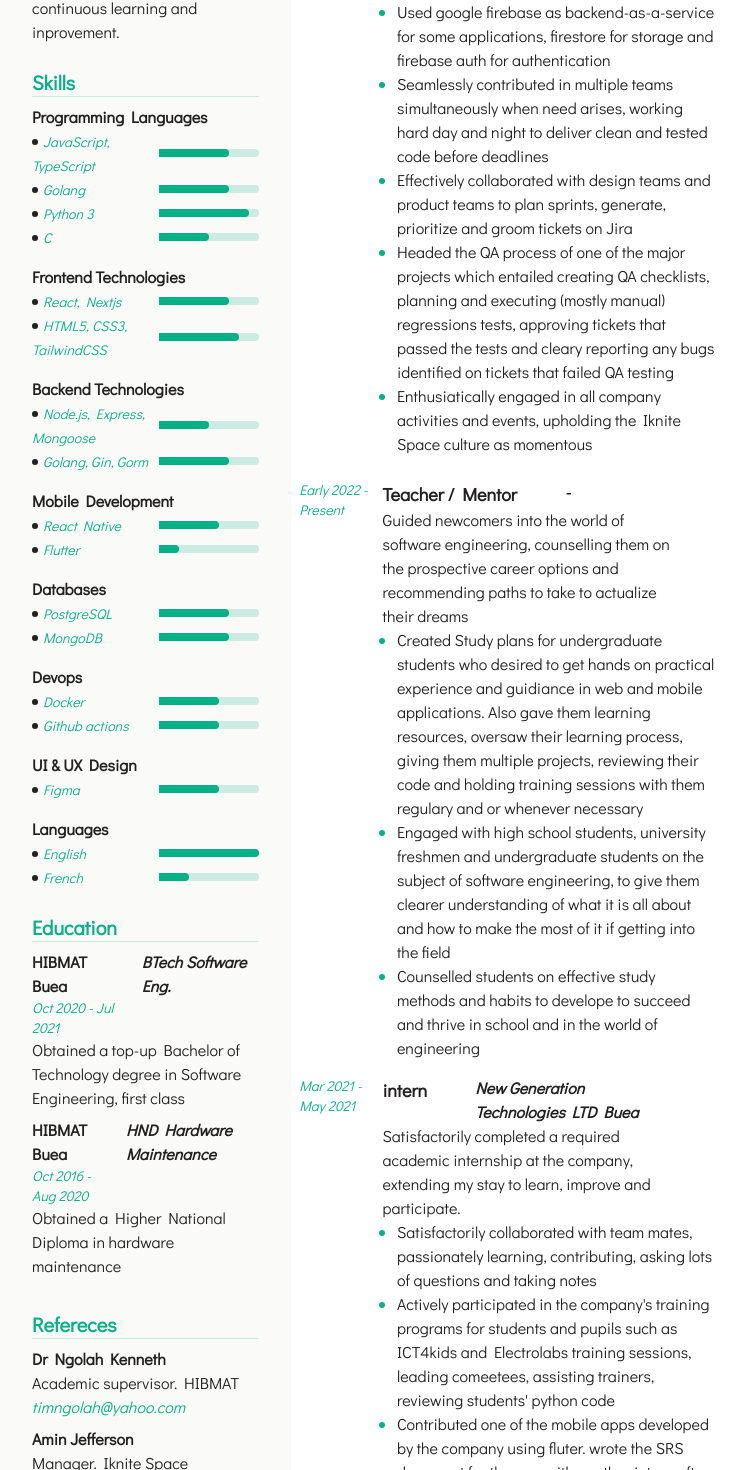
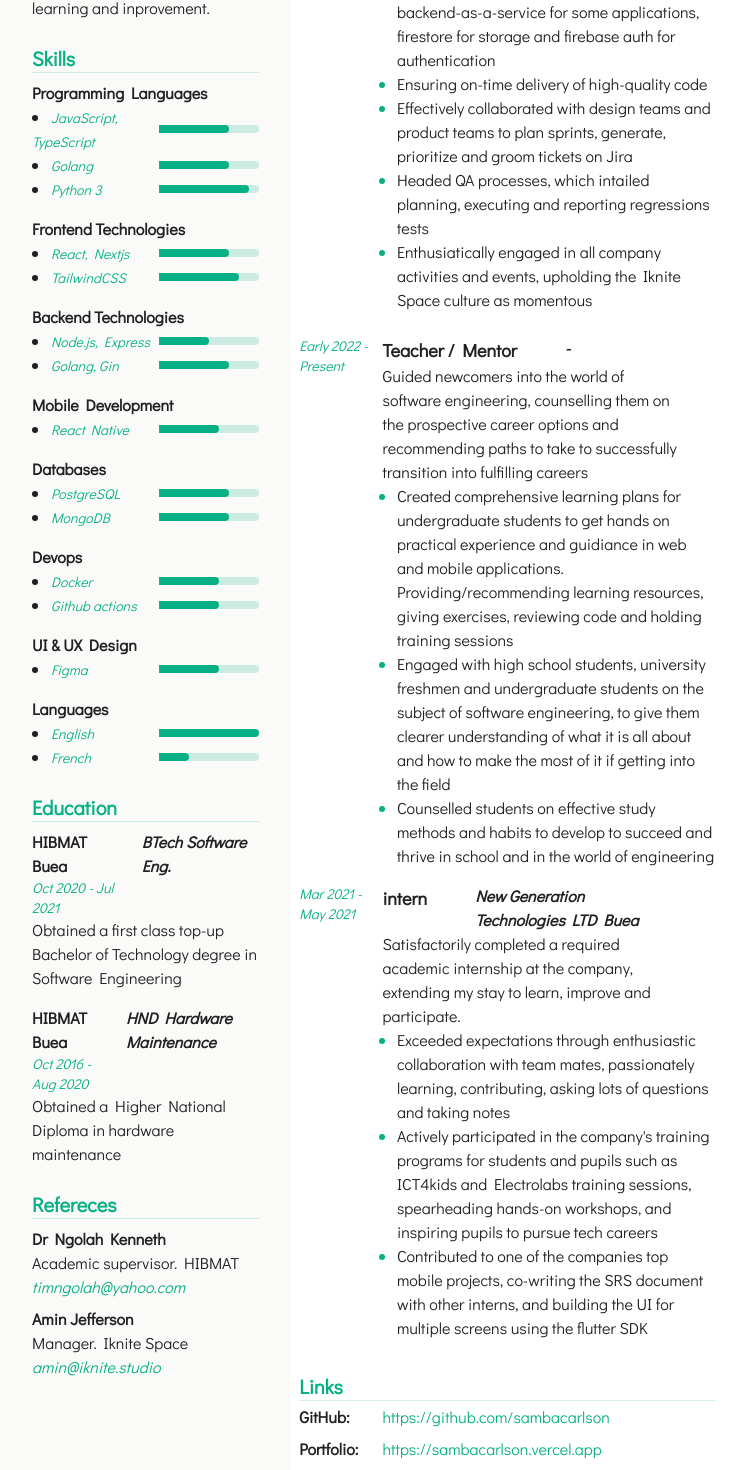
Before and after one commit to sambacarlson/sambacarlson, a Next.js app: page /resume in a window 1280 px wide. Shown: the part 538-2008 px from the top of the page, without its empty margins (266-1011 px from the left). Built offline with nearby package versions, Linux system fonts and the light colour scheme.

Commit message:
modified resume data, added Links section

```diff
--- a/src/data/index.ts
+++ b/src/data/index.ts
@@ -1,5 +1,5 @@
 import { myCoverLetter } from "./coverLetter/coverLetter";
-import { myProfileText, myEducation, myExperience, myReference, mySkills } from "./resume/resume";
+import { myProfileText, myEducation, myExperience, myReference, mySkills, myLinks } from "./resume/resume";
 
 export {
   myProfileText,
@@ -8,4 +8,5 @@ export {
   myReference,
   mySkills,
   myCoverLetter,
+  myLinks,
 }
--- a/src/data/resume/resume.ts
+++ b/src/data/resume/resume.ts
@@ -1,6 +1,6 @@
-import { EducationType, ExperienceType, ReferenceType, SkillType } from "@/types"
+import { EducationType, ExperienceType, LinksType, ReferenceType, SkillType } from "@/types"
 
-export const myProfileText = "Purposeful Associate software engineer with a passion for building rubust and efficient applications. Having a firm understanding of fundamental software engineering principles and programming languages such as Python, TypeScript and Go. Having a commended team spirit and commitment to continuous learning and inprovement."
+export const myProfileText = "Purposeful software developer with a passion for building rubust and efficient applications. Having a firm understanding of fundamental software engineering principles and programming languages such as Python, TypeScript and Go. Having a commended team spirit and commitment to continuous learning and inprovement."
 
 export const myExperience: ExperienceType[] = [
   {
@@ -8,13 +8,13 @@ export const myExperience: ExperienceType[] = [
     title: "Developer",
     company: "Iknite Space Buea",
     activities: {
-      overview: "Actively contributed, playing major roles to the completion of some of the company's major projects, by constantly writing clean and resusable code in Go, React & Nextjs, Node & Express and  React Native.",
+      overview: "Actively contributed, playing major roles to the completion of some of the company's major projects, by constantly writing clean and resusable code in Go, React & Nextjs, Node & Express and  React Native",
       highlights: [
-        "Built JSON APIs in Golang with Gin, and Node.Js with Express, Built Mobile UIs with React native and web frontend with React and NextJs with Typescript.",
-        "Used google firebase as backend-as-a-service for some applications, firestore for storage and firebase auth for authentication",
-        "Seamlessly contributed in multiple teams simultaneously when need arises, working hard day and night to deliver clean and tested code before deadlines",
+        "Led the development of JSON APIs, web and mobile UIs with Golang, Node.Js, React.Js and React Native",
+        "Utilized the power of google firebase as backend-as-a-service for some applications, firestore for storage and firebase auth for authentication",
+        "Ensuring on-time delivery of high-quality code",
         "Effectively collaborated with design teams and product teams to plan sprints, generate, prioritize and groom tickets on Jira",
-        "Headed the QA process of one of the major projects which entailed creating QA checklists, planning and executing (mostly manual) regressions tests, approving tickets that passed the tests and cleary reporting any bugs identified on tickets that failed QA testing",
+        "Headed QA processes, which intailed planning, executing and reporting regressions tests",
         "Enthusiatically engaged in all company activities and events, upholding the Iknite Space culture as momentous"
       ]
     }
@@ -37,11 +37,11 @@ export const myExperience: ExperienceType[] = [
     title: "Teacher / Mentor",
     company: "-",
     activities: {
-      overview: "Guided newcomers into the world of software engineering, counselling them on the prospective career options and recommending paths to take to actualize their dreams",
+      overview: "Guided newcomers into the world of software engineering, counselling them on the prospective career options and recommending paths to take to successfully transition into fulfilling careers",
       highlights: [
-        "Created Study plans for undergraduate students who desired to get hands on practical experience and guidiance in web and mobile applications. Also gave them learning resources, oversaw their learning process, giving them multiple projects, reviewing their code and holding training sessions with them regulary and or whenever necessary",
+        "Created comprehensive learning plans for undergraduate students to get hands on practical experience and guidiance in web and mobile applications. Providing/recommending learning resources, giving exercises, reviewing code and holding training sessions",
         "Engaged with high school students, university freshmen and undergraduate students on the subject of software engineering, to give them clearer understanding of what it is all about and how to make the most of it if getting into the field",
-        "Counselled students on effective study methods and habits to develope to succeed and thrive in school and in the world of engineering",
+        "Counselled students on effective study methods and habits to develop to succeed and thrive in school and in the world of engineering",
       ]
     }
   },
@@ -51,11 +51,11 @@ export const myExperience: ExperienceType[] = [
     title: "intern",
     company: "New Generation Technologies LTD Buea",
     activities: {
-      overview: "Satisfactorily completed a  required academic internship at the company, extending  my stay to learn, improve and participate.",
+      overview: "Satisfactorily completed a required academic internship at the company, extending  my stay to learn, improve and participate.",
       highlights: [
-        "Satisfactorily collaborated with team mates, passionately learning, contributing, asking lots of questions and taking notes",
-        "Actively participated in the company's training programs for students and pupils such as ICT4kids and Electrolabs training sessions, leading comeetees, assisting trainers, reviewing students' python code",
-        "Contributed one of the mobile apps developed by the company using fluter. wrote the SRS document for the app with another intern after detailed breifing by the project lead. Also built some pages using the flutter SDK",
+        "Exceeded expectations through enthusiastic collaboration with team mates, passionately learning, contributing, asking lots of questions and taking notes",
+        "Actively participated in the company's training programs for students and pupils such as ICT4kids and Electrolabs training sessions, spearheading hands-on workshops, and inspiring pupils to pursue tech careers",
+        "Contributed to one of the companies top mobile projects, co-writing the SRS document with other interns, and building the UI for multiple screens using the flutter SDK",
       ]
     }
   },
@@ -75,7 +75,7 @@ export const myEducation: EducationType[] = [
     date: "Oct 2020 - Jul 2021",
     school: "HIBMAT Buea",
     degree: "BTech Software Eng.",
-    details: "Obtained a top-up Bachelor of Technology degree in Software Engineering, first class"
+    details: "Obtained a first class top-up Bachelor of Technology degree in Software Engineering"
   },
   {
     date: "Oct 2016 - Aug 2020",
@@ -115,10 +115,10 @@ export const mySkills: SkillType[] = [
         title: "Python 3",
         score: 9
       },
-      {
-        title: "C",
-        score: 5
-      },
+      // {
+      //   title: "C",
+      //   score: 5
+      // },
     ]
   },
   {
@@ -129,7 +129,7 @@ export const mySkills: SkillType[] = [
         score: 7
       },
       {
-        title: "HTML5, CSS3, TailwindCSS",
+        title: "TailwindCSS",
         score: 8,
       }
     ]
@@ -138,11 +138,11 @@ export const mySkills: SkillType[] = [
     class: "Backend Technologies",
     skills: [
       {
-        title: "Node.js, Express, Mongoose",
+        title: "Node.js, Express",
         score: 5
       },
       {
-        title: "Golang, Gin, Gorm",
+        title: "Golang, Gin",
         score: 7
       }
     ]
@@ -154,10 +154,10 @@ export const mySkills: SkillType[] = [
         title: "React Native",
         score: 6
       },
-      {
-        title: "Flutter",
-        score: 2
-      }
+      // {
+      //   title: "Flutter",
+      //   score: 2
+      // }
     ]
   },
   {
@@ -224,3 +224,15 @@ export const mySkills: SkillType[] = [
     ]
   }
 ]
+
+
+export const myLinks: LinksType[] = [
+  {
+    title: "GitHub",
+    ref: "https://github.com/sambacarlson"
+  },
+  {
+    title: "Portfolio",
+    ref: "https://sambacarlson.vercel.app"
+  }
+]
--- a/src/pages/resume/index.tsx
+++ b/src/pages/resume/index.tsx
@@ -3,8 +3,9 @@ import { SiLinkedin } from 'react-icons/si'
 import { PiPhoneCallFill } from 'react-icons/pi'
 import { MdLocationOn } from 'react-icons/md'
 import Image from 'next/image'
-import { myProfileText, mySkills, myEducation, myReference, myExperience } from '@/data'
-import { EducationType, ReferenceType, ExperienceType, SkillType } from '@/types'
+import Link from 'next/link'
+import { myProfileText, mySkills, myEducation, myReference, myExperience, myLinks } from '@/data'
+import { EducationType, ReferenceType, ExperienceType, SkillType, LinksType } from '@/types'
 
 export default function Resume() {
   const downloadPDF = () => {
@@ -49,7 +50,7 @@ export default function Resume() {
           </div>
           <div className="flex flex-col">
             <h3 className="font-bold text-xl text-secondary mt-8 md:mt-4 border-b border-secondaryLight">Education</h3>
-            <div className="flex flex-col my-2">
+            <div className="flex flex-col">
               {
                 myEducation.map((ed: EducationType) => (
                   <Education key={ed.school + ed.degree} edu={{ date: ed.date, school: ed.school, degree: ed.degree, details: ed.details }} />
@@ -67,8 +68,19 @@ export default function Resume() {
               }
             </div>
           </div>
+          <div className="flex flex-col w-full md:hidden">
+            <h3 className="font-bold text-xl text-secondary mt-8 md:mt-4 border-b border-secondaryLight">Links</h3>
+            <div className="flex flex-col">
+              {
+                myLinks.map((ln: LinksType) => (
+                  <Links key={ln.ref} lnk={{ title: ln.title, ref: ln.ref }} />
+                ))
+              }
             </div>
-        <div className="col-span-5 order-first md:order-last md:col-span-3 w-full p-4 md:p-8 md:pl-0 md:pt-0">
+          </div>
+        </div>
+        <div className="col-span-5 order-first md:order-last md:col-span-3 w-full p-4 md:p-8 md:pl-0 md:pt-0 flex flex-col">
+          <div className="">
             <div className="flex md:hidden flex-col">
               <h3 className="font-bold text-xl text-secondary border-b border-secondaryLight">Profile</h3>
               <p className="">{myProfileText}</p>
@@ -80,6 +92,17 @@ export default function Resume() {
                   <Experience key={ex.date} exp={{ date: ex.date, title: ex.title, company: ex.company, activities: { overview: ex.activities.overview, highlights: [...ex.activities.highlights] } }} />
                 ))
               }
+            </div>
+          </div>
+          <div className="hidden md:flex flex-col w-full">
+            <h3 className="font-bold text-xl text-secondary mt-8 md:mt-4 border-b border-secondaryLight">Links</h3>
+            <div className="flex flex-col">
+              {
+                myLinks.map((ln: LinksType) => (
+                  <Links key={ln.ref} lnk={{ title: ln.title, ref: ln.ref }} />
+                ))
+              }
+            </div>
           </div>
         </div>
       </div>
@@ -109,7 +132,7 @@ const Experience = ({ exp }: { exp: ExperienceType }) => {
 
 const Education = ({ edu }: { edu: EducationType }) => {
   return (
-    <div className="flex flex-col mb-2">
+    <div className="flex flex-col my-2">
       <div className="flex flex-row space-x-4">
         <div className="flex flex-col">
           <h4 className="font-bold">{edu.school}</h4>
@@ -140,7 +163,7 @@ const Skill = ({ skill }: { skill: SkillType }) => {
         {
           skill.skills.map(skill => (
             <div key={skill.title + skill.score} className="flex flex-row justify-between gap-2">
-              <li className="font-sm italic"><span className="-ml-3 text-secondary text-sm">{skill.title}</span></li>
+              <li className="font-sm italic"><span className="-ml-1 text-secondary text-sm">{skill.title}</span></li>
               <Score score={skill.score} />
             </div>
           ))
@@ -158,3 +181,12 @@ const Score = ({ score }: { score: number }) => {
     </div>
   )
 }
+
+const Links = ({ lnk }: { lnk: LinksType }) => {
+  return (
+    <div className="grid grid-cols-5 items-center my-1">
+      <h5 className="font-bold text-md">{lnk.title}{":"}</h5>
+      <Link className="col-span-3 text-secondary" href={lnk.ref} target='_blank'>{lnk.ref}</Link>
+    </div>
+  )
+}
--- a/src/types/index.ts
+++ b/src/types/index.ts
@@ -1,4 +1,4 @@
-import { ExperienceType, EducationType, ReferenceType, SkillType } from "@/types/resume/resume";
+import { ExperienceType, EducationType, ReferenceType, SkillType, LinksType } from "@/types/resume/resume";
 import { CoverLetterType } from "./coverLetter/coverLetter";
 
 export type {
@@ -7,4 +7,5 @@ export type {
   ReferenceType,
   SkillType,
   CoverLetterType,
+  LinksType,
 }
--- a/src/types/resume/resume.ts
+++ b/src/types/resume/resume.ts
@@ -33,6 +33,11 @@ export interface SkillType {
   specialty?: SpecialtyType,
 }
 
+export interface LinksType {
+  title: string,
+  ref: string
+}
+
 interface SpecialtyType {
   specialty: "development" | "teaching" | "design" | "it support",
   strength?: 1 | 2 | 3
```
Lines whose indentation alone changed are shown as unchanged.
